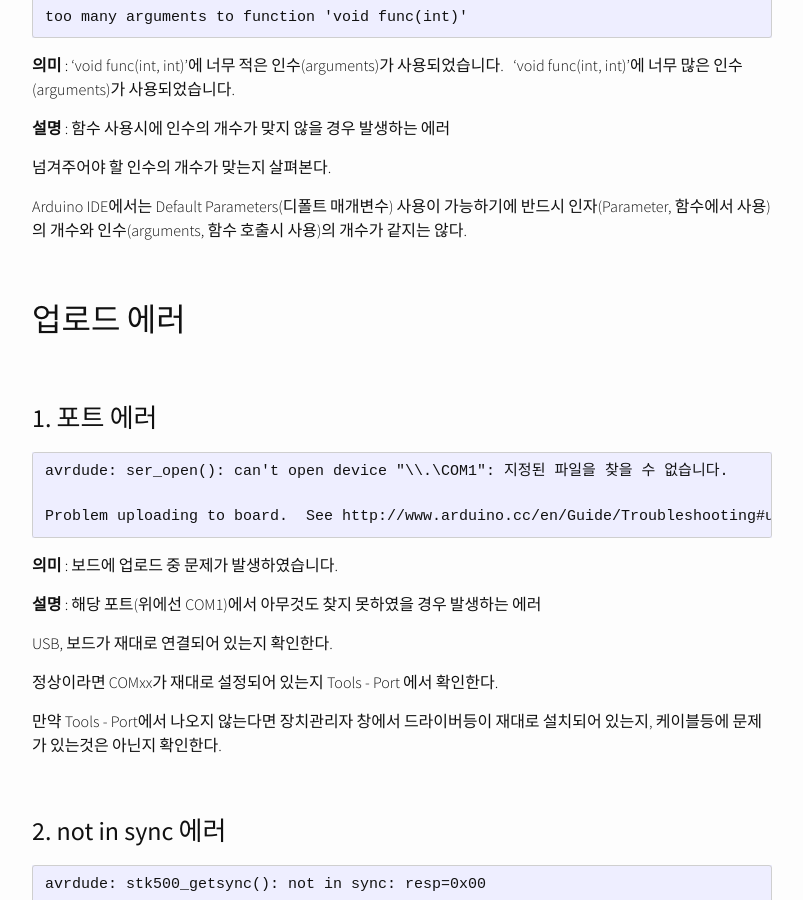
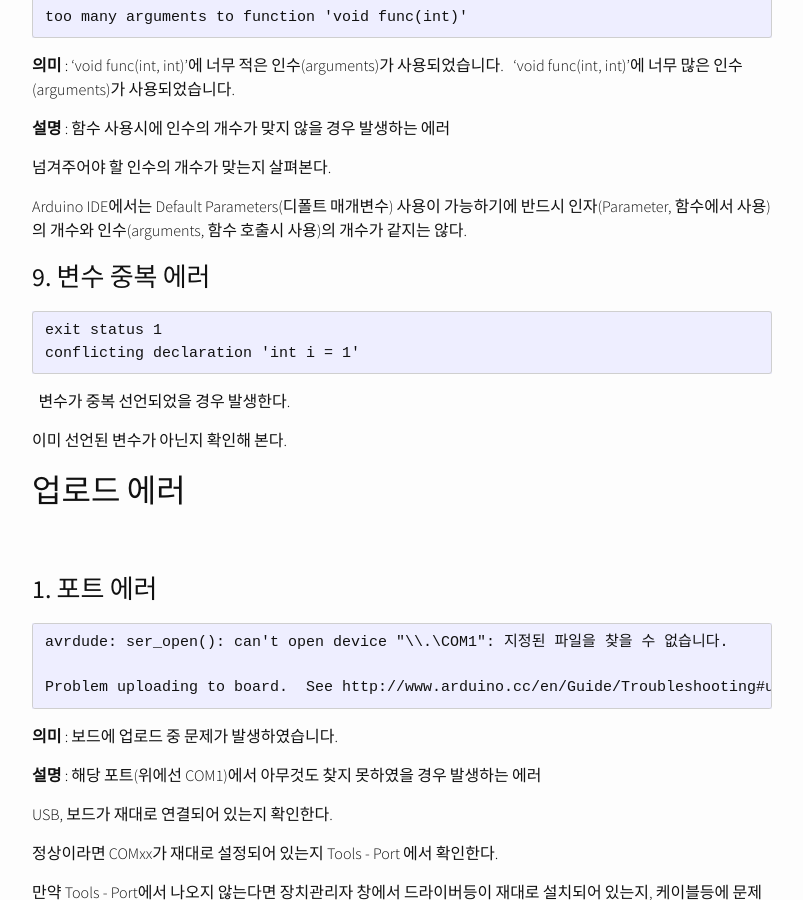
Before and after one commit to Bill-Park/bill-park.github.io, a Jekyll site: the page built from _posts/2017-03-07-arduino-error-list.markdown, in a window 1280 px wide and 900 px high, scrolled down 5636 px. Shown: the whole window, without its empty margins (238-1041 px from the left). Built offline with Jekyll 4.4.1, drawn with Linux system fonts in a browser that asks for light colours; nearby versions of some CDN libraries.

Commit message:
arduino error list add

```diff
--- a/_posts/2017-03-07-arduino-error-list.markdown
+++ b/_posts/2017-03-07-arduino-error-list.markdown
@@ -257,7 +257,16 @@ too many arguments to function 'void func(int)'
 
 Arduino IDE에서는 Default Parameters(디폴트 매개변수) 사용이 가능하기에 반드시 인자(Parameter, 함수에서 사용)의 개수와 인수(arguments, 함수 호출시 사용)의 개수가 같지는 않다.
 
+### 9. 변수 중복 에러
 
+~~~
+exit status 1
+conflicting declaration 'int i = 1'
+~~~
+
+변수가 중복 선언되었을 경우 발생한다.
+
+이미 선언된 변수가 아닌지 확인해 본다.
 
 
 ## 업로드 에러
```
